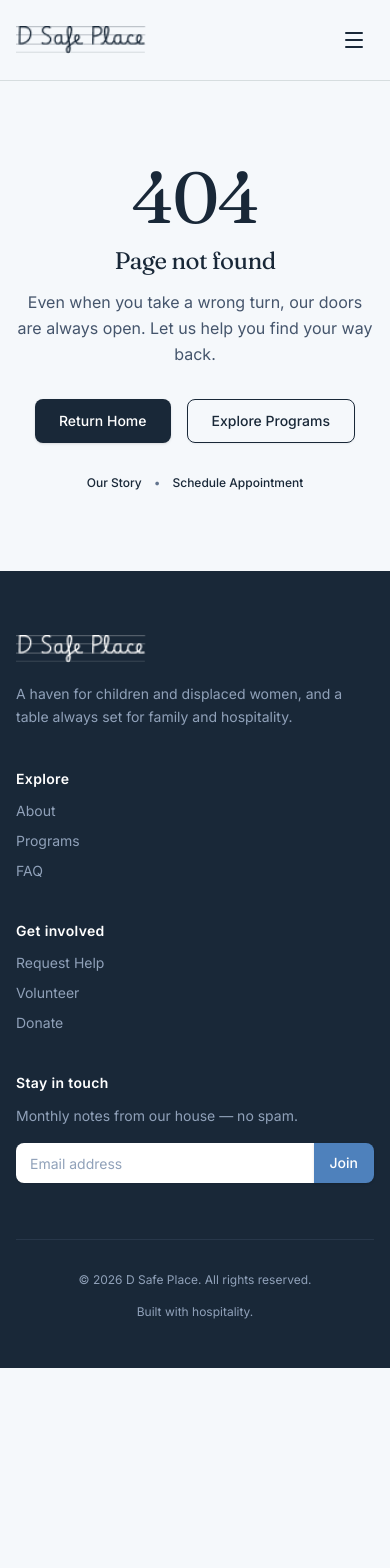
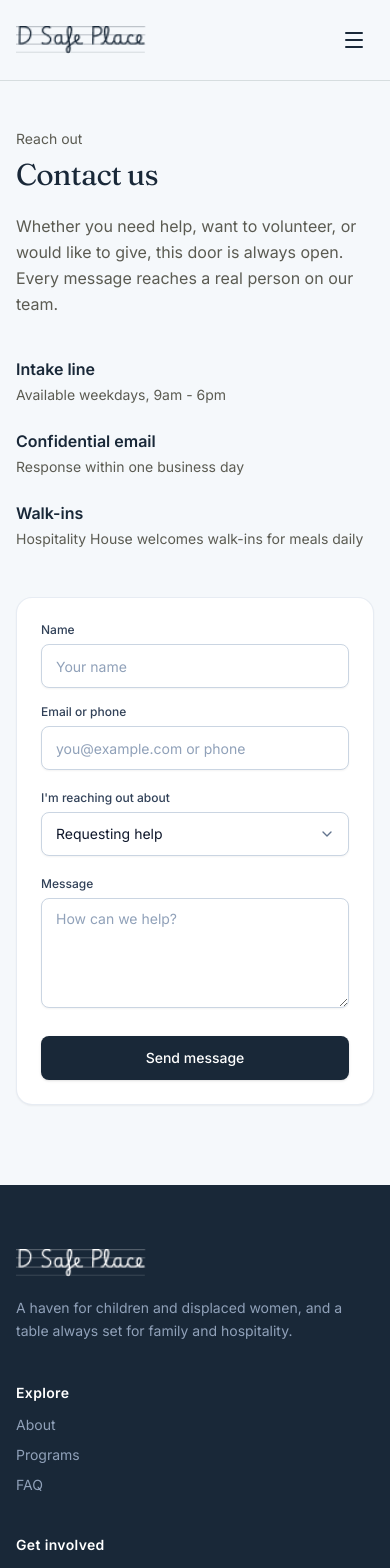
Before and after one commit to AyodEji-09/d-safe-place, a Next.js app: page /contact in a window 390 px wide. Before the commit this address had no page. Shown: the top 1568 px of the page. Before the commit the page ends 1368 px from the top, so only its background shows below. Built offline with nearby package versions, Linux system fonts and the light colour scheme; a web font is replaced by a local one.

Commit message:
feat: implement contact page with responsive form and info blocks

```diff
--- /dev/null
+++ b/app/contact/page.tsx
@@ -0,0 +1,16 @@
+import type { Metadata } from "next";
+import { ContactSection } from "@/components/sections/contact-section";
+
+export const metadata: Metadata = {
+  title: "Contact Us | D Safe Place",
+  description:
+    "Whether you need help, want to volunteer, or would like to give, our door is always open. Reach out confidentially to our team at D Safe Place.",
+};
+
+export default function ContactPage() {
+  return (
+    <main className="min-h-[calc(100vh-80px)] bg-[#F5F8FB]">
+      <ContactSection />
+    </main>
+  );
+}
--- a/components/layout/footer.tsx
+++ b/components/layout/footer.tsx
@@ -71,7 +71,7 @@ export function Footer() {
             </h4>
             <ul className="flex flex-col gap-2.5 text-sm text-slate-400">
               <li>
-                <Link href="#request-help" className="hover:text-white transition-colors">
+                <Link href="/contact" className="hover:text-white transition-colors">
                   Request Help
                 </Link>
               </li>
--- a/components/layout/navbar.tsx
+++ b/components/layout/navbar.tsx
@@ -12,7 +12,7 @@ const navLinks = [
   { name: "About", href: "/about" },
   { name: "Programs", href: "/programs" },
   { name: "FAQ", href: "/faq" },
-  { name: "Contact", href: "/#contact" },
+  { name: "Contact", href: "/contact" },
 ];
 
 export function Navbar() {
--- /dev/null
+++ b/components/sections/contact-section.tsx
@@ -0,0 +1,221 @@
+"use client";
+
+import * as React from "react";
+import { ChevronDown, CheckCircle2 } from "lucide-react";
+import { Button } from "@/components/ui/button";
+import { Input } from "@/components/ui/input";
+import { Textarea } from "@/components/ui/textarea";
+
+const contactInfo = [
+  {
+    title: "Intake line",
+    detail: "Available weekdays, 9am - 6pm",
+  },
+  {
+    title: "Confidential email",
+    detail: "Response within one business day",
+  },
+  {
+    title: "Walk-ins",
+    detail: "Hospitality House welcomes walk-ins for meals daily",
+  },
+];
+
+const reasonOptions = [
+  "Requesting help",
+  "Volunteering",
+  "Donations & Giving",
+  "Family or Marriage Counseling",
+  "General inquiry",
+];
+
+export function ContactSection() {
+  const [formData, setFormData] = React.useState({
+    name: "",
+    contact: "",
+    reason: "Requesting help",
+    message: "",
+  });
+  const [isSubmitted, setIsSubmitted] = React.useState(false);
+
+  const handleSubmit = (e: React.FormEvent) => {
+    e.preventDefault();
+    if (formData.name.trim() && formData.contact.trim()) {
+      setIsSubmitted(true);
+    }
+  };
+
+  return (
+    <section className="w-full bg-[#F5F8FB] pt-12 pb-20 md:pt-16 md:pb-28">
+      <div className="mx-auto max-w-7xl px-4 sm:px-6 lg:px-8">
+        <div className="grid grid-cols-1 items-start gap-12 lg:grid-cols-12 lg:gap-16">
+          {/* Left Column: Information */}
+          <div className="flex flex-col lg:col-span-6 lg:pt-4">
+            <p className="text-sm font-normal text-[#5b5b52] sm:text-base">
+              Reach out
+            </p>
+            <h1 className="font-fraunces mt-2 text-3xl font-normal tracking-tight text-[#192838] sm:text-4xl md:text-5xl md:leading-tight">
+              Contact us
+            </h1>
+
+            <p className="mt-5 max-w-lg text-base leading-relaxed text-[#5b5b52] sm:text-lg">
+              Whether you need help, want to volunteer, or would like to give,
+              this door is always open. Every message reaches a real person on
+              our team.
+            </p>
+
+            <div className="mt-10 flex flex-col gap-6 sm:mt-12 sm:gap-8">
+              {contactInfo.map((info) => (
+                <div key={info.title} className="flex flex-col gap-1">
+                  <h3 className="text-base font-semibold text-[#192838]">
+                    {info.title}
+                  </h3>
+                  <p className="text-sm text-[#5b5b52] sm:text-[15px]">
+                    {info.detail}
+                  </p>
+                </div>
+              ))}
+            </div>
+          </div>
+
+          {/* Right Column: Contact Form Card */}
+          <div className="w-full lg:col-span-6">
+            <div className="rounded-2xl border border-slate-200/80 bg-white p-6 shadow-xs sm:p-8 lg:p-10">
+              {isSubmitted ? (
+                <div className="flex flex-col items-center justify-center py-12 text-center">
+                  <div className="flex size-14 items-center justify-center rounded-full bg-emerald-50 text-emerald-600">
+                    <CheckCircle2 className="size-8" />
+                  </div>
+                  <h3 className="font-fraunces mt-5 text-2xl font-normal text-[#192838]">
+                    Message received
+                  </h3>
+                  <p className="mt-2 max-w-sm text-sm text-[#5b5b52]">
+                    Thank you, {formData.name}. Our intake team will get back to
+                    you promptly and confidentially.
+                  </p>
+                  <Button
+                    type="button"
+                    onClick={() => {
+                      setIsSubmitted(false);
+                      setFormData({
+                        name: "",
+                        contact: "",
+                        reason: "Requesting help",
+                        message: "",
+                      });
+                    }}
+                    className="mt-6 h-10 rounded-lg bg-[#192838] px-5 text-sm text-white hover:bg-[#192838]/90"
+                  >
+                    Send another message
+                  </Button>
+                </div>
+              ) : (
+                <form onSubmit={handleSubmit} className="flex flex-col gap-5">
+                  {/* Row 1: Name and Email/Phone */}
+                  <div className="grid grid-cols-1 gap-4 sm:grid-cols-2">
+                    <div className="flex flex-col gap-1.5">
+                      <label
+                        htmlFor="name"
+                        className="text-xs font-medium text-slate-700"
+                      >
+                        Name
+                      </label>
+                      <Input
+                        id="name"
+                        type="text"
+                        placeholder="Your name"
+                        required
+                        value={formData.name}
+                        onChange={(e) =>
+                          setFormData({ ...formData, name: e.target.value })
+                        }
+                        className="h-11 border-slate-300 bg-white text-slate-900 placeholder:text-slate-400 focus-visible:ring-[#4e81bc]"
+                      />
+                    </div>
+
+                    <div className="flex flex-col gap-1.5">
+                      <label
+                        htmlFor="contact"
+                        className="text-xs font-medium text-slate-700"
+                      >
+                        Email or phone
+                      </label>
+                      <Input
+                        id="contact"
+                        type="text"
+                        placeholder="you@example.com or phone"
+                        required
+                        value={formData.contact}
+                        onChange={(e) =>
+                          setFormData({ ...formData, contact: e.target.value })
+                        }
+                        className="h-11 border-slate-300 bg-white text-slate-900 placeholder:text-slate-400 focus-visible:ring-[#4e81bc]"
+                      />
+                    </div>
+                  </div>
+
+                  {/* Row 2: I'm reaching out about */}
+                  <div className="flex flex-col gap-1.5">
+                    <label
+                      htmlFor="reason"
+                      className="text-xs font-medium text-slate-700"
+                    >
+                      I&apos;m reaching out about
+                    </label>
+                    <div className="relative">
+                      <select
+                        id="reason"
+                        value={formData.reason}
+                        onChange={(e) =>
+                          setFormData({ ...formData, reason: e.target.value })
+                        }
+                        className="h-11 w-full appearance-none rounded-lg border border-slate-300 bg-white px-3.5 pr-10 text-sm text-slate-900 shadow-xs transition-colors focus-visible:outline-none focus-visible:ring-2 focus-visible:ring-[#4e81bc]"
+                      >
+                        {reasonOptions.map((opt) => (
+                          <option key={opt} value={opt}>
+                            {opt}
+                          </option>
+                        ))}
+                      </select>
+                      <ChevronDown className="pointer-events-none absolute top-1/2 right-3.5 size-4 -translate-y-1/2 text-slate-500" />
+                    </div>
+                  </div>
+
+                  {/* Row 3: Message */}
+                  <div className="flex flex-col gap-1.5">
+                    <label
+                      htmlFor="message"
+                      className="text-xs font-medium text-slate-700"
+                    >
+                      Message
+                    </label>
+                    <Textarea
+                      id="message"
+                      placeholder="How can we help?"
+                      rows={4}
+                      value={formData.message}
+                      onChange={(e) =>
+                        setFormData({ ...formData, message: e.target.value })
+                      }
+                      className="min-h-[110px] resize-y border-slate-300 bg-white text-slate-900 placeholder:text-slate-400 focus-visible:ring-[#4e81bc]"
+                    />
+                  </div>
+
+                  {/* Row 4: Submit Button */}
+                  <div className="pt-2">
+                    <Button
+                      type="submit"
+                      className="h-11 w-full rounded-lg bg-[#192838] py-2.5 text-sm font-medium text-white transition-colors hover:bg-[#192838]/90"
+                    >
+                      Send message
+                    </Button>
+                  </div>
+                </form>
+              )}
+            </div>
+          </div>
+        </div>
+      </div>
+    </section>
+  );
+}
--- a/components/sections/faq-section.tsx
+++ b/components/sections/faq-section.tsx
@@ -23,7 +23,7 @@ const faqs: FaqItem[] = [
       <>
         Reach out through our{" "}
         <Link
-          href="/#contact"
+          href="/contact"
           className="font-medium underline underline-offset-2 transition-colors hover:text-[#192838]"
         >
           contact page
```
Also changed, not shown: public/temp/Contact.png (added).
